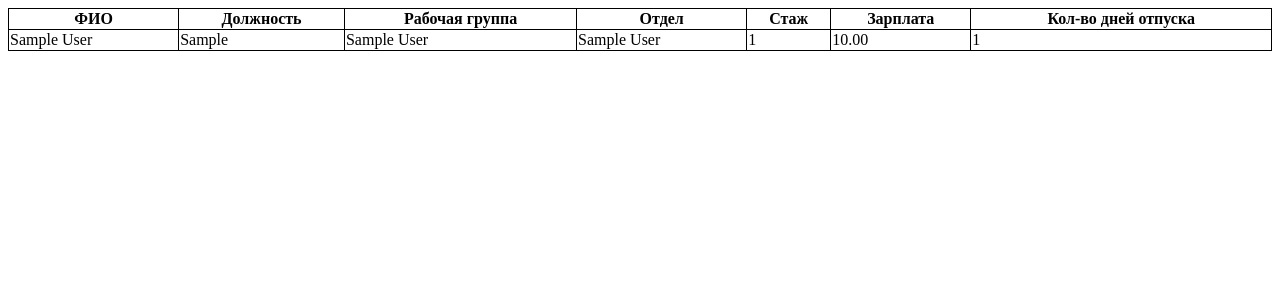
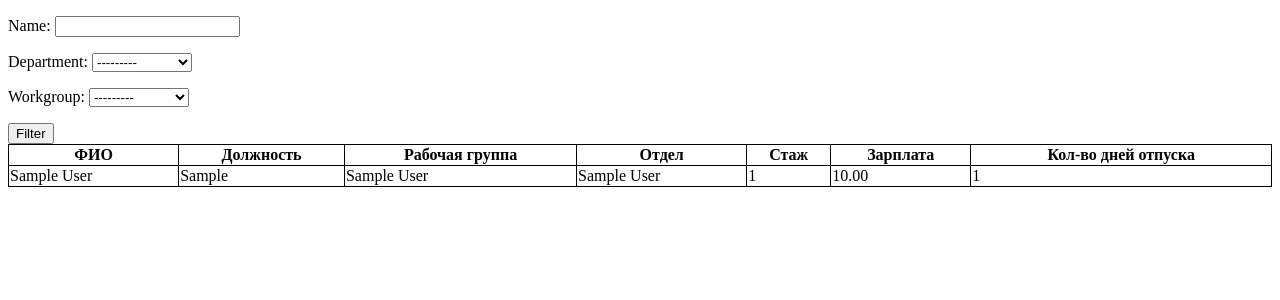
Before and after one commit to Borisoid/DjangoHR, a Django app: template apps/employee_structure/templates/employee_list.html in a window 1280 px wide. Shown: the top 300 px of the page. Run offline with Django 3.2, Linux system fonts and the light colour scheme; the template is opened without the code that fills it: values that come from a table or form of the project are taken from there, others are empty; tables that the repository leaves empty hold one stand-in row (values such as "Sample post"); parts of the project's set-up code (start-up, migrations or seed data) failed here and were passed over.

Commit message:
employee filtering done

```diff
--- /dev/null
+++ b/apps/employee_structure/forms.py
@@ -0,0 +1,24 @@
+from django import (
+    forms,
+)
+
+from .models import (
+    Department,
+    Workgroup,
+    Employee,
+)
+
+
+class EmployeeFilrerForm(forms.Form):
+    name = forms.CharField(
+        max_length=Employee._meta.get_field('name').max_length,
+        required=False,
+    )
+    department = forms.ModelChoiceField(
+        Department.objects.all(),
+        required=False,
+    )
+    workgroup = forms.ModelChoiceField(
+        Workgroup.objects.all(),
+        required=False,
+    )
--- a/apps/employee_structure/templates/employee_list.html
+++ b/apps/employee_structure/templates/employee_list.html
@@ -3,6 +3,11 @@
 {% block title %} Employees {% endblock %}
 
 {% block content %}
+
+    <form method="get">
+        {{ filter_form.as_p }}
+        <button type="submit">Filter</button>
+    </form>
 
     {% if employees %}
 
@@ -14,7 +19,9 @@
             <th>Стаж</th>
             <th>Зарплата</th>
             <th>Кол-во дней отпуска</th>
+
         {% for employee in employees %}
+
             <tr>
                 <td>{{ employee.name }}</td>
                 <td>{{ employee.occupation }}</td>
@@ -24,11 +31,15 @@
                 <td>{{ employee.salary }}</td>
                 <td>{{ employee.vacation_days }}</td>
             </tr>
+
         {% endfor %}
+
         </table>
 
     {% else %}
+
         Nothing found
+
     {% endif %}
 
 {% endblock %}
```
Also changed, not shown: apps/employee_structure/views.py (+39 -3 lines).
